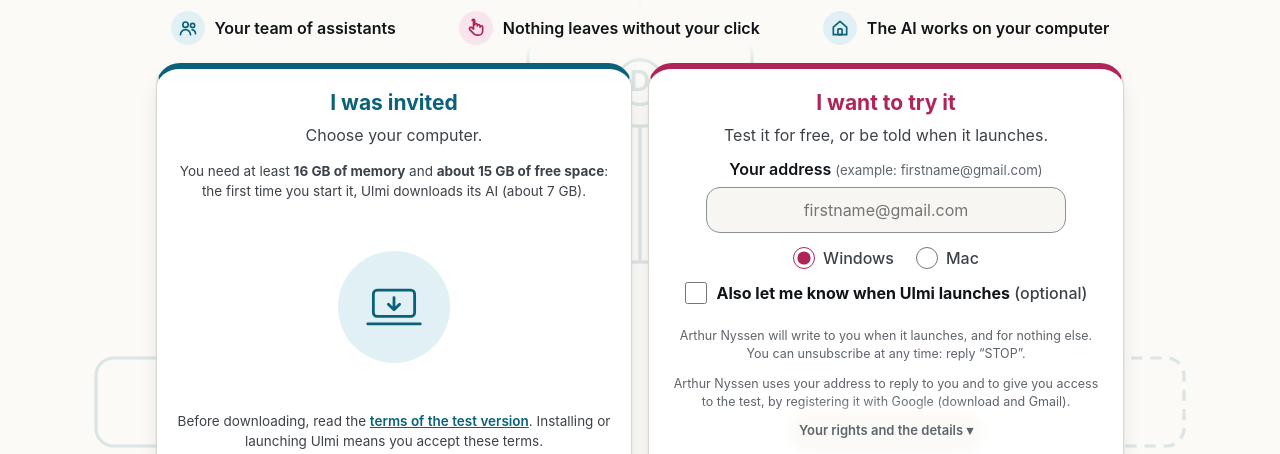
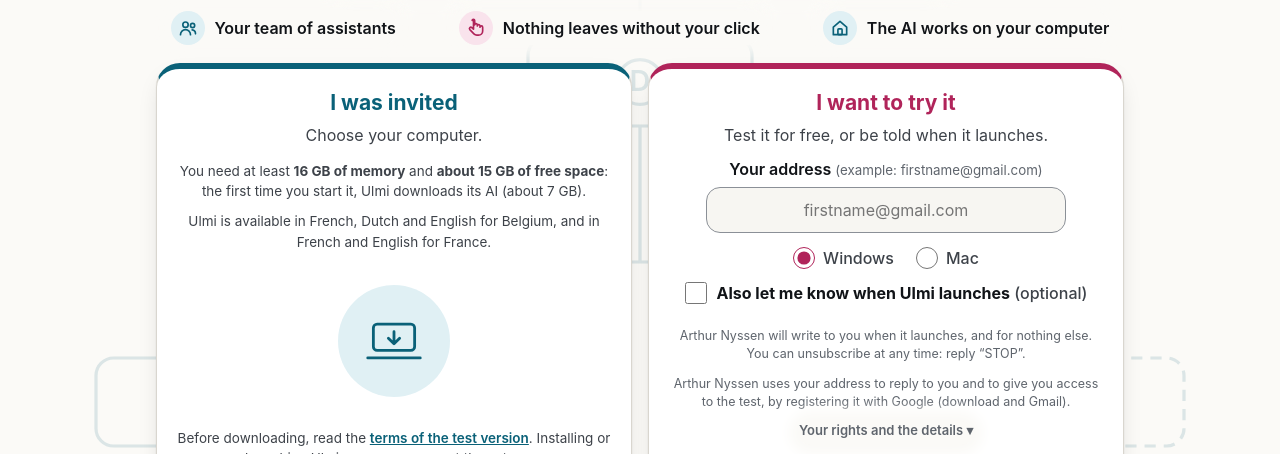
Before and after one commit to Ulmi-app/ulmi-app.github.io, a plain HTML site: page en/index.html in a window 1280 px wide. Shown: the part 306-760 px from the top of the page. Drawn offline with Linux system fonts and the light colour scheme.

Commit message:
Page EN : languages per country

```diff
--- a/en/index.html
+++ b/en/index.html
@@ -120,6 +120,7 @@ footer a{color:inherit}
       <h3>I was invited</h3>
       <p class="pas-tel">Choose your computer.</p>
             <p class="conditions">You need at least <b>16 GB of memory</b> and <b>about 15 GB of free space</b>: the first time you start it, Ulmi downloads its AI (about 7 GB).</p>
+            <p class="conditions">Ulmi is available in French, Dutch and English for Belgium, and in French and English for France.</p>
       <div class="illus" aria-hidden="true"><svg viewBox="0 0 64 64" fill="none" stroke="currentColor" stroke-width="3" stroke-linecap="round" stroke-linejoin="round"><rect x="10" y="14" width="44" height="28" rx="4"/><path d="M4 50h56"/><path d="M32 22v12M26 29l6 6 6-6"/></svg></div>
       <p class="tel-seul">Ulmi installs on a computer (Mac or Windows), not on a phone. Open this page from your computer to download it. From here, you can already send your request below.</p>
             <p class="conditions avant-dl">Before downloading, read the <a href="conditions.html">terms of the test version</a>. Installing or launching Ulmi means you accept these terms.</p>
```
